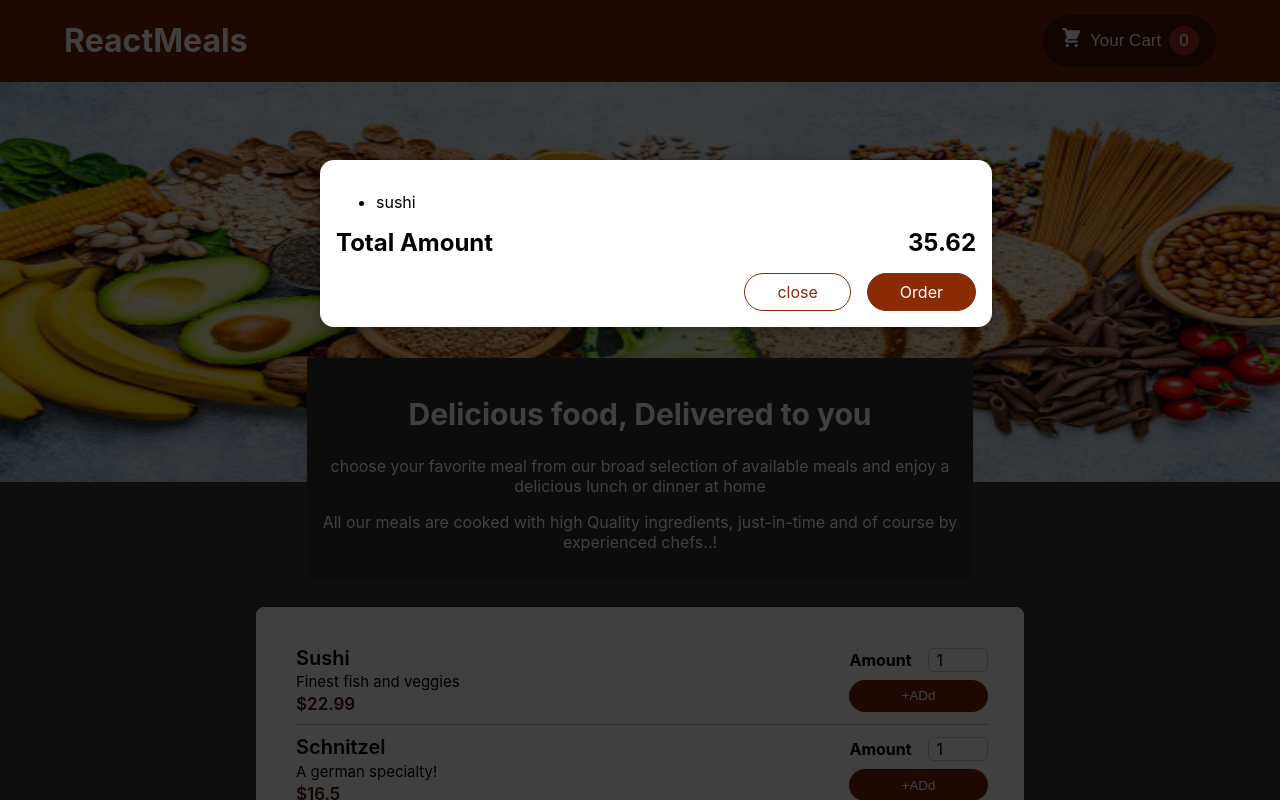
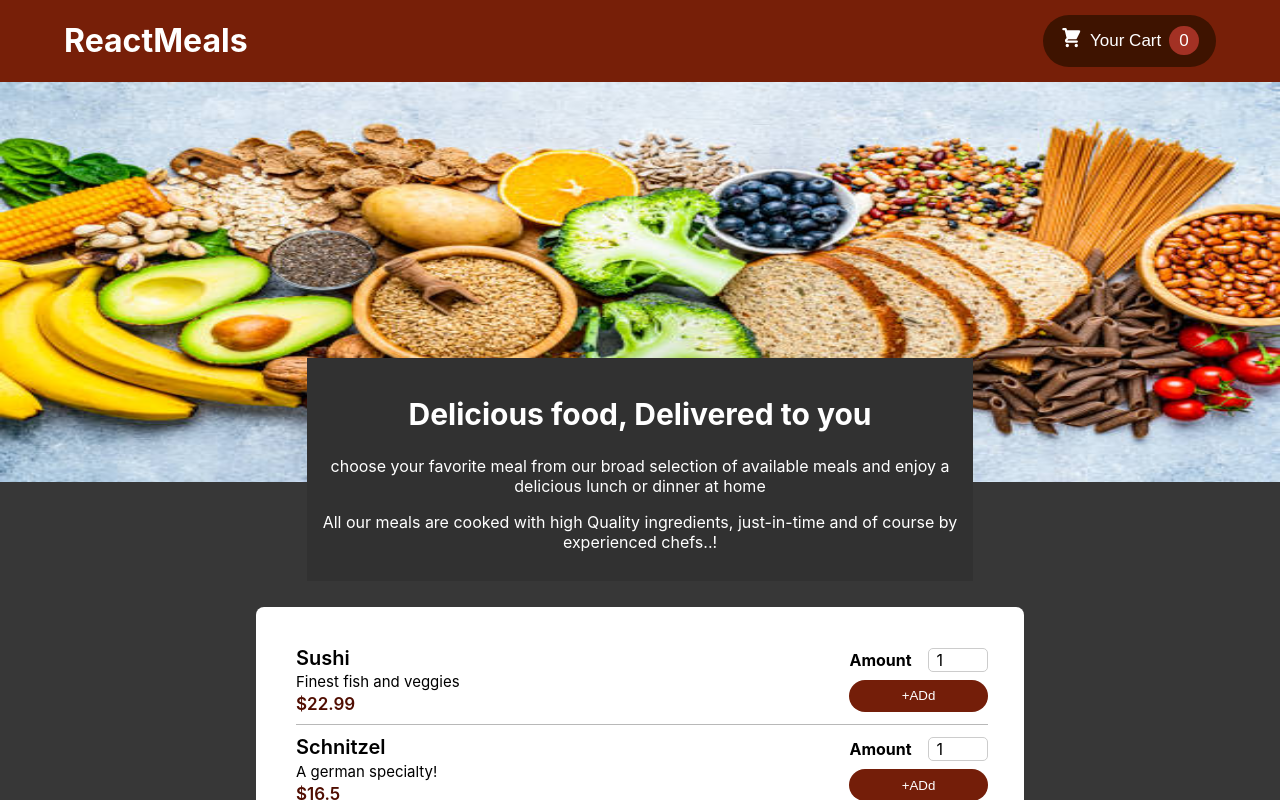
Before and after one commit to Vaishnavigupta97/sharp-restaurentApp, a React (Create React App) app: page / in a window 1280 px wide. Shown: the top 800 px of the page. Built offline with nearby package versions, Linux system fonts and the light colour scheme.

Commit message:
using props and useState show and hide Cart popUp card

```diff
--- a/src/App.js
+++ b/src/App.js
@@ -1,14 +1,22 @@
 import './App.css';
-import React from "react";
+import React, { useState } from "react";
 import Header from "./components/Layout/Header";
 import Meals from "./components/Meals/Meals";
 import Cart from './components/Cart/Cart';
 
 function App() {
+  const [cartVisible, setCartVisible] = useState(false);
+
+  const showCartHandler = () => {
+    setCartVisible(true);
+  }
+  const hideCartHandler = () => {
+    setCartVisible(false);
+  }
   return (
     <React.Fragment>
-      <Cart />
-      <Header/>
+      {cartVisible && <Cart onCloseCart={hideCartHandler}/>}
+      <Header onShowCart={showCartHandler} />
       <main className='App'>
         <Meals />
       </main>
--- a/src/components/Cart/Cart.js
+++ b/src/components/Cart/Cart.js
@@ -1,7 +1,7 @@
 import Modal from "../UI/Modal";
 import classes from "./Cart.module.css";
 
-const Cart = () => {
+const Cart = (props) => {
     const cartItems = <ul>{[
         {
             id: "c1",
@@ -10,18 +10,18 @@ const Cart = () => {
             price: 12.99,
         },
     ].map((item) => {
-        return <li>{item.name}</li>
+        return <li key={Math.random()}>{item.name}</li>
     })}
     </ul>
     return (
-        <Modal>
+        <Modal onCloseCart={props.onCloseCart}>
             {cartItems}
             <div className={classes.total}>
                 <span>Total Amount</span>
                 <span>35.62</span>
             </div>
             <div className={classes.actions}>
-                <button className={classes['button--alt']}>close</button>
+                <button className={classes['button--alt']} onClick={props.onCloseCart}>close</button>
                 <button className={classes.button}>Order</button>
             </div>
         </Modal>
--- a/src/components/Layout/Header.js
+++ b/src/components/Layout/Header.js
@@ -5,12 +5,12 @@ import classes from "./Header.module.css";
 import mealsImage from "../../assets/headerFoodImage.jpg";
 
 
-const Header = () => {
+const Header = (props) => {
     return(
         <React.Fragment>
         <header className={classes.header}>
             <h1>ReactMeals</h1>
-            <HeaderButtonCard />
+            <HeaderButtonCard onClickBtn ={props.onShowCart} />
         </header>
         <div className={classes.mealImage}>
             <img src={mealsImage} alt="meal Image"/>
--- a/src/components/Layout/HeaderButtonCard.js
+++ b/src/components/Layout/HeaderButtonCard.js
@@ -1,10 +1,10 @@
 import CartIcon from "../Cart/CartIcon";
 import classes from "./HeaderCartButton.module.css";
 
-const HeaderButtonCard = () => {
+const HeaderButtonCard = (props) => {
     return (
         <>
-            <button className={classes.cardButton}>
+            <button className={classes.cardButton} onClick={props.onClickBtn}>
                 <span className={classes.CartIcon}>
                     <CartIcon />
                 </span>
--- a/src/components/UI/Modal.js
+++ b/src/components/UI/Modal.js
@@ -3,12 +3,12 @@ import ReactDOM from 'react-dom';
 import React from "react";
 
 const Backdrop = (props) => {
-    return <div className={classes.backdrop} />
+    return <div className={classes.backdrop} onClick={props.onCloseCart} />
 }
 
 const ModalOverlay = (props) => {
     return <div className={classes.modal}>
-        <div className={classes.content}>{props.children}</div>
+        <div>{props.children}</div>
     </div>
 }
 
@@ -17,7 +17,7 @@ const portalElement = document.getElementById('overlays');
 const Modal = (props) => {
     return (
         <React.Fragment>
-            {ReactDOM.createPortal(<Backdrop />, portalElement)}
+            {ReactDOM.createPortal(<Backdrop onCloseCart={props.onCloseCart}/>, portalElement)}
             {ReactDOM.createPortal(<ModalOverlay>{props.children}</ModalOverlay>, portalElement)}
         </React.Fragment>
     )
--- a/src/components/UI/Modal.module.css
+++ b/src/components/UI/Modal.module.css
@@ -1,7 +1,7 @@
 .backdrop {
     position: fixed;
-    top: 0;
-    left: 0;
+    /* top: 0;
+    left: 0; */
     width: 100%;
     height: 100vh;
     z-index: 20;
@@ -18,7 +18,7 @@
     border-radius: 14px;
     box-shadow: 0 2px 8px rgba(0, 0, 0, 0.25);
     z-index: 30;
-    animation: slide-down 300ms ease-out forwards;
+    /* animation: slide-down 300ms ease-out forwards; */
   }
 
   @media (min-width: 768px) {
```
